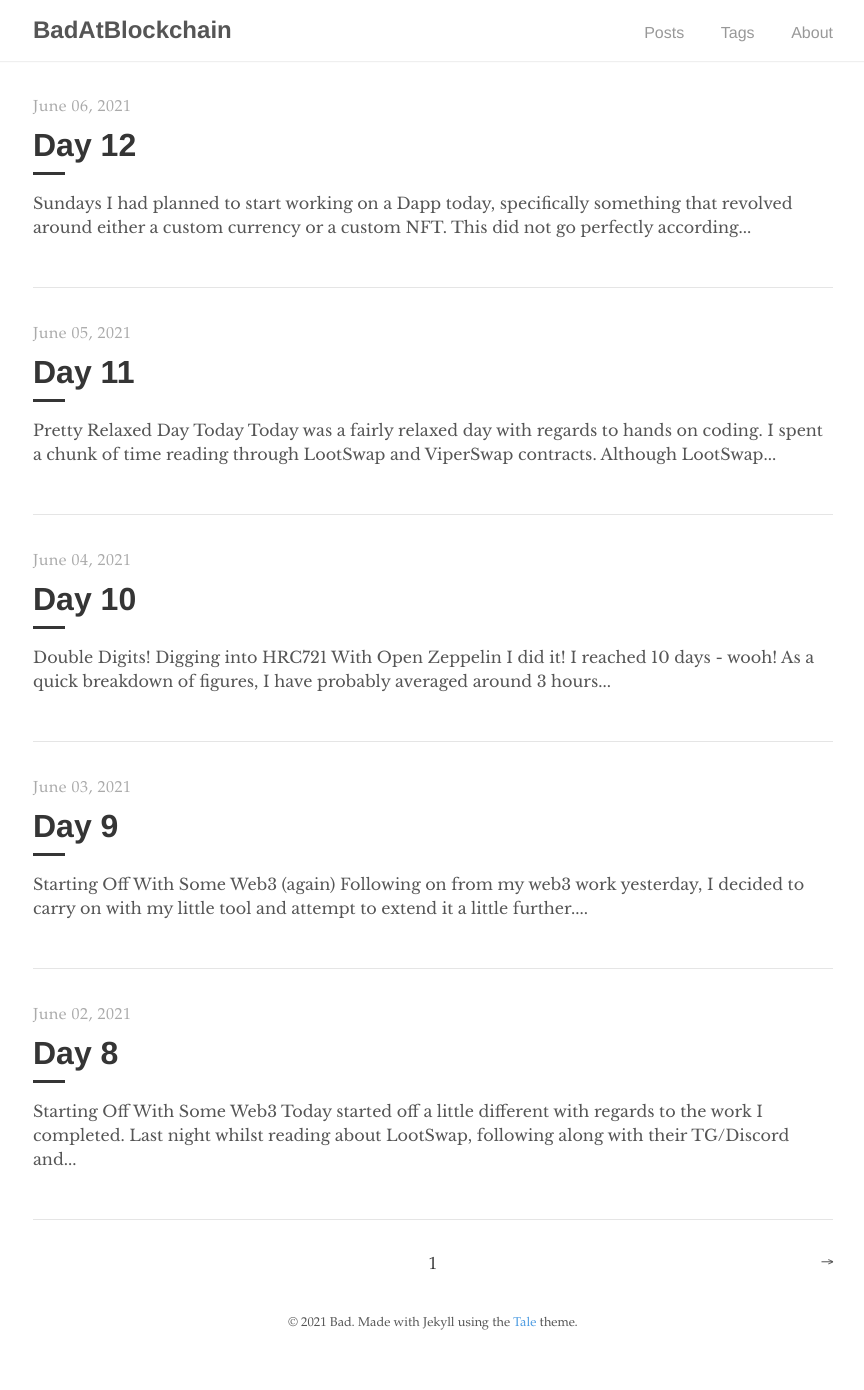
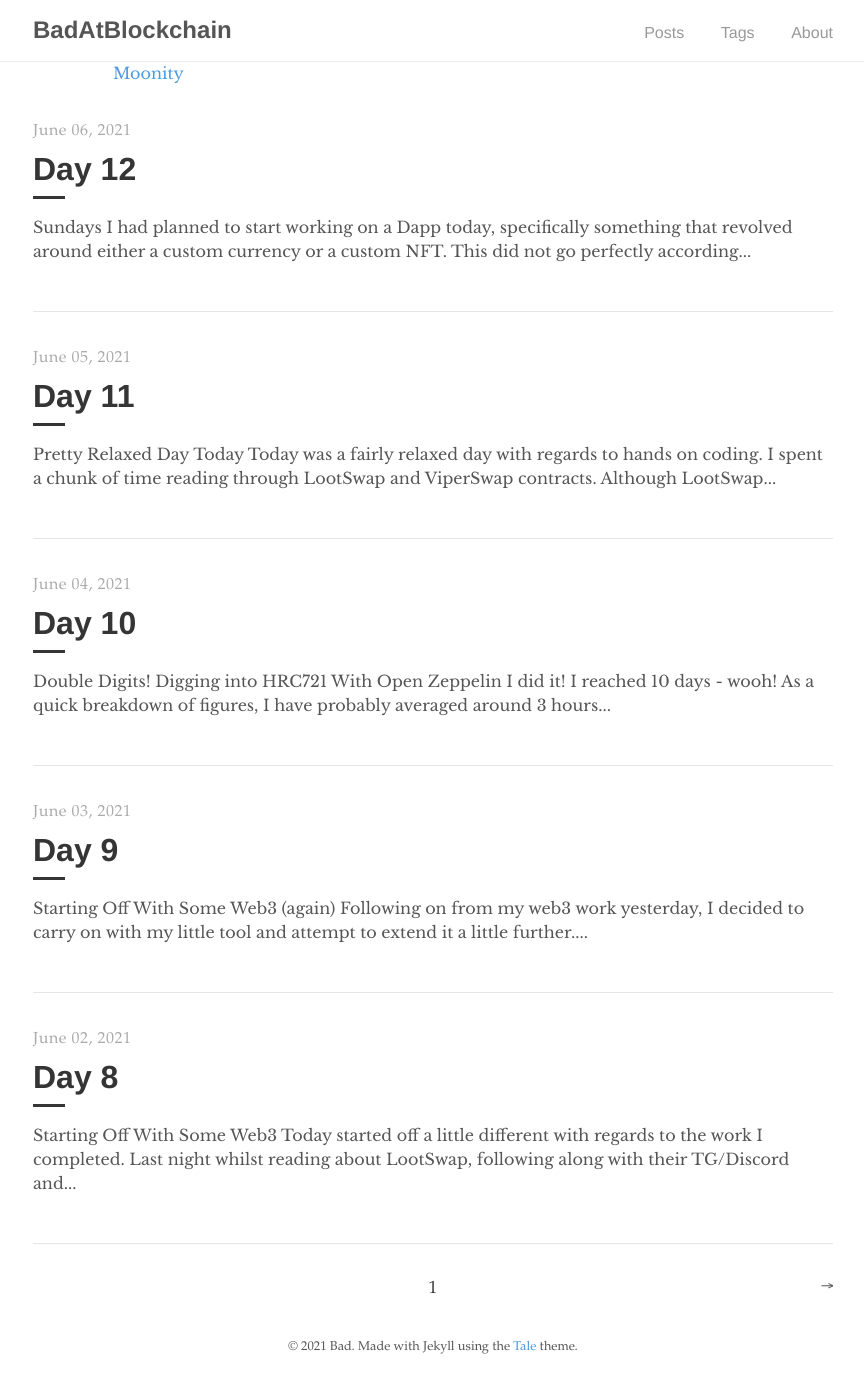
Before and after one commit to BadAtBlockchain/badatblockchain.github.io, a Jekyll site: the page built from index.html, in a window 1280 px wide. Shown: the whole page, without its empty margins (207-1071 px from the left). Built offline with Jekyll 4.4.1, drawn with Linux system fonts in a browser that asks for light colours; the list of posts is cut into pages by our own code; before the commit the page ends 1366 px from its top, so only the background shows below that.

Commit message:
Update home.html

```diff
--- a/_layouts/home.html
+++ b/_layouts/home.html
@@ -2,9 +2,9 @@
 layout: default
 ---
 
-<!--<div class="tokens">
+<div class="tokens">
   <a href="{{ '/tokens/moonity' | prepend: site.baseurl }}">Moonity</a>
-</div>-->
+</div>
 
 <div class="catalogue">
   {% for post in site.posts %}
```
